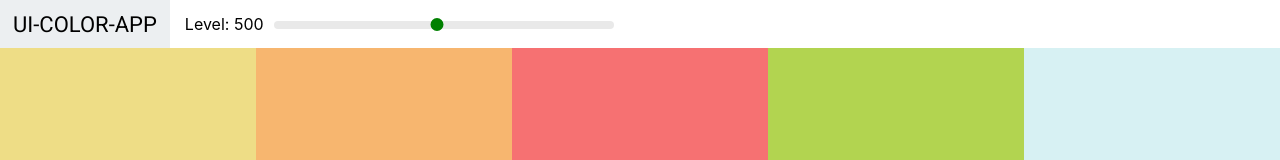
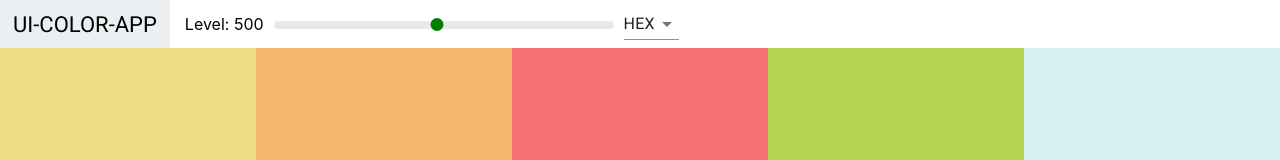
Before and after one commit to bineetNaidu/UI-Colors-App, a React (Create React App) app: page / in a window 1280 px wide. Shown: the top 160 px of the page. Built offline with nearby package versions, Linux system fonts and the light colour scheme.

Commit message:
add ability to select format of users choice

```diff
--- a/package.json
+++ b/package.json
@@ -5,6 +5,7 @@
   "private": true,
   "author": "Bineet Naidu",
   "dependencies": {
+    "@material-ui/core": "^4.11.0",
     "@testing-library/jest-dom": "^4.2.4",
     "@testing-library/react": "^9.5.0",
     "@testing-library/user-event": "^7.2.1",
--- a/src/Navbar.jsx
+++ b/src/Navbar.jsx
@@ -1,15 +1,32 @@
 import React, { Component } from "react";
 import Slider from "rc-slider";
+import MenuItem from "@material-ui/core/MenuItem";
+import Select from "@material-ui/core/Select";
 import "rc-slider/assets/index.css";
 import "./Navbar.css";
 
 export default class Navbar extends Component {
+  constructor(props) {
+    super(props);
+
+    this.state = {
+      format: "hex",
+    };
+    this.handleChange = this.handleChange.bind(this);
+  }
+  handleChange(e) {
+    this.setState({ format: e.target.value }, () => {
+      this.props.handleChange(this.state.format);
+    });
+  }
+
   render() {
     const { level, changeLevel } = this.props;
+    const { format } = this.state;
     return (
       <header className="Navbar">
         <div className="logo">
-          <a href="#">UI-COLOR-APP</a>
+          <a href="/">UI-COLOR-APP</a>
         </div>
         <div className="slider-container">
           <span>Level: {level}</span>
@@ -23,6 +40,13 @@
             />
           </div>
         </div>
+        <div className="select-container">
+          <Select value={format} onChange={this.handleChange}>
+            <MenuItem value="hex">HEX</MenuItem>
+            <MenuItem value="rgb">RGB</MenuItem>
+            <MenuItem value="rgba">RGBA</MenuItem>
+          </Select>
+        </div>
       </header>
     );
   }
--- a/src/Palette.jsx
+++ b/src/Palette.jsx
@@ -9,23 +9,32 @@
 
     this.state = {
       level: 500,
+      format: "hex",
     };
     this.changeLevel = this.changeLevel.bind(this);
+    this.changeFormat = this.changeFormat.bind(this);
   }
   changeLevel(level) {
     this.setState({ level });
   }
+  changeFormat(value) {
+    this.setState({ format: value });
+  }
 
   render() {
     const { colors } = this.props.palette;
-    const { level } = this.state;
+    const { level, format } = this.state;
     const colorboxes = colors[level].map((color) => (
-      <ColorBox background={color.hex} name={color.name} />
+      <ColorBox background={color[format]} name={color.name} />
     ));
 
     return (
       <div className="Palette">
-        <Navbar level={level} changeLevel={this.changeLevel} />
+        <Navbar
+          level={level}
+          changeLevel={this.changeLevel}
+          handleChange={this.changeFormat}
+        />
         <div className="Palette-colors">
           {/* color boxes */}
           {colorboxes}
--- a/src/colorHelpers.js
+++ b/src/colorHelpers.js
@@ -21,7 +21,7 @@
         rgb: chroma(scale[i]).css(),
         rgba: chroma(scale[i])
           .css()
-          .replace("rgba", "rgba")
+          .replace("rgb", "rgba")
           .replace(")", ",1.0)"),
       });
     }
```
Also changed, not shown: 1 other file (tests, documents, lock files or other folders).
